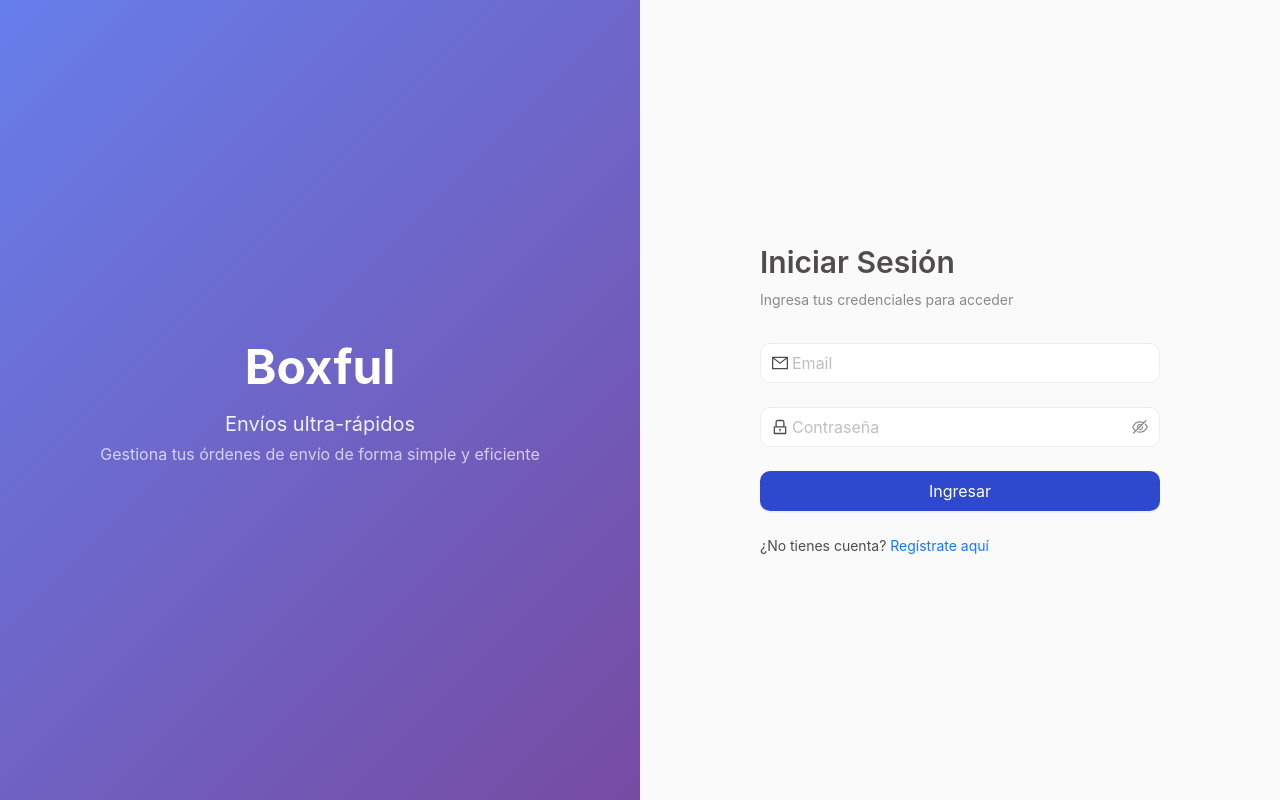
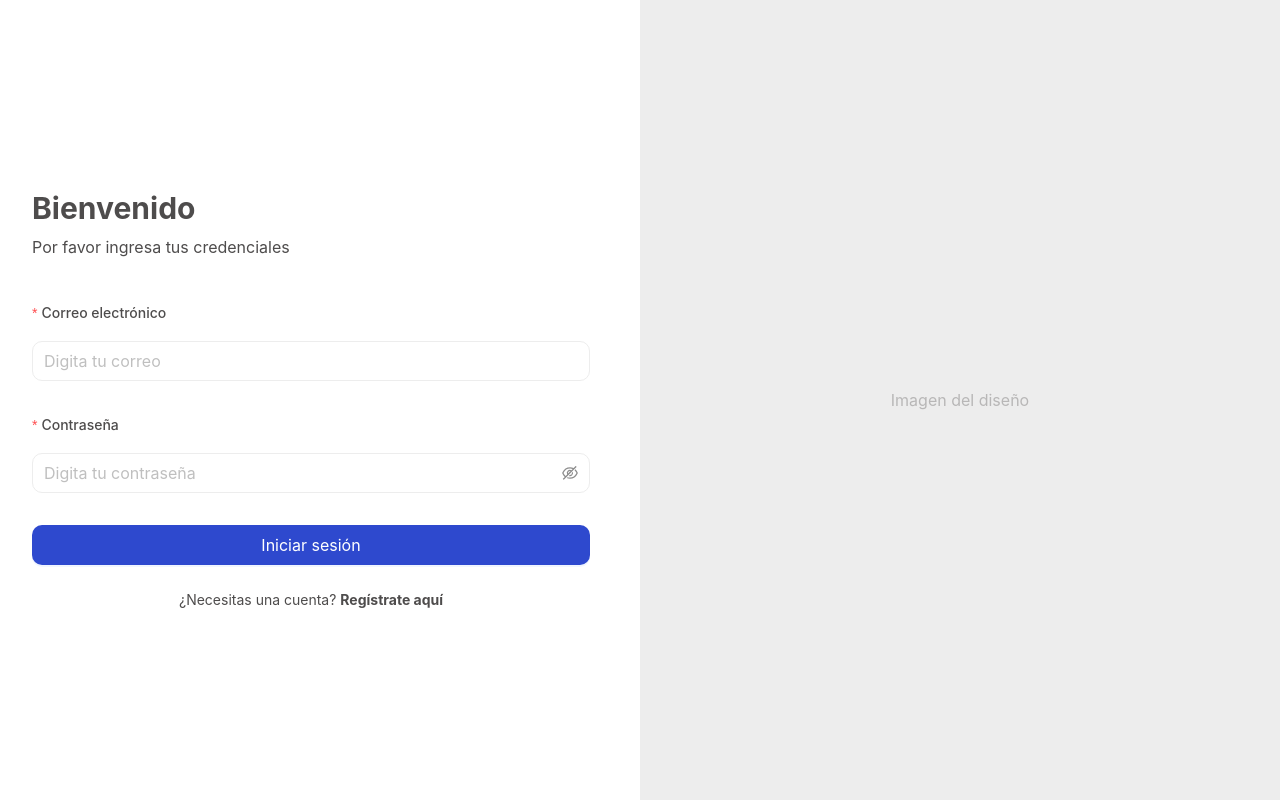
Before and after one commit to victor0899/boxful-frontend, a Next.js app: page /login in a window 1280 px wide. Built offline with nearby package versions, Linux system fonts and the light colour scheme; no server answers; a web font is replaced by a local one; what @ant-design/nextjs-registry would draw is missing.

Commit message:
feat: redesign login page to match Figma design
Update auth layout to use split-screen design with form on left and image placeholder on right. Apply Boxful color palette and specific padding (32px left, 50px right). Update LoginForm with new copy, remove input icons, and apply design system colors.

```diff
--- a/src/app/(auth)/layout.tsx
+++ b/src/app/(auth)/layout.tsx
@@ -4,6 +4,7 @@ import { useEffect } from 'react';
 import { useRouter } from 'next/navigation';
 import { Row, Col, Spin } from 'antd';
 import { useAuth } from '@/lib/auth-context';
+import { colors } from '@/lib/theme';
 
 export default function AuthLayout({ children }: { children: React.ReactNode }) {
   const { user, loading } = useAuth();
@@ -25,37 +26,38 @@ export default function AuthLayout({ children }: { children: React.ReactNode })
 
   return (
     <Row style={{ minHeight: '100vh' }}>
-      <Col
-        xs={0}
-        md={12}
-        style={{
-          background: 'linear-gradient(135deg, #667eea 0%, #764ba2 100%)',
-          display: 'flex',
-          alignItems: 'center',
-          justifyContent: 'center',
-          padding: 40,
-        }}
-      >
-        <div style={{ textAlign: 'center', color: '#fff' }}>
-          <h1 style={{ fontSize: 48, fontWeight: 700, marginBottom: 16 }}>Boxful</h1>
-          <p style={{ fontSize: 20, opacity: 0.9 }}>Envíos ultra-rápidos</p>
-          <p style={{ fontSize: 16, opacity: 0.7, marginTop: 8 }}>
-            Gestiona tus órdenes de envío de forma simple y eficiente
-          </p>
-        </div>
-      </Col>
+      {/* Left side - Form */}
       <Col
         xs={24}
-        md={12}
+        lg={12}
         style={{
           display: 'flex',
           alignItems: 'center',
           justifyContent: 'center',
-          padding: 40,
-          background: '#fafafa',
+          paddingLeft: 32,
+          paddingRight: 50,
+          paddingTop: 48,
+          paddingBottom: 48,
+          background: colors.white,
         }}
       >
-        <div style={{ width: '100%', maxWidth: 400 }}>{children}</div>
+        <div style={{ width: '100%' }}>{children}</div>
+      </Col>
+
+      {/* Right side - Image placeholder */}
+      <Col
+        xs={0}
+        lg={12}
+        style={{
+          background: colors.gray[100],
+          display: 'flex',
+          alignItems: 'center',
+          justifyContent: 'center',
+        }}
+      >
+        <div style={{ textAlign: 'center', color: colors.gray[300] }}>
+          <p style={{ fontSize: 16 }}>Imagen del diseño</p>
+        </div>
       </Col>
     </Row>
   );
--- a/src/components/auth/LoginForm.tsx
+++ b/src/components/auth/LoginForm.tsx
@@ -2,10 +2,10 @@
 
 import { useState } from 'react';
 import { Form, Input, Button, message, Typography } from 'antd';
-import { MailOutlined, LockOutlined } from '@ant-design/icons';
 import Link from 'next/link';
 import { useRouter } from 'next/navigation';
 import { useAuth } from '@/lib/auth-context';
+import { colors } from '@/lib/theme';
 import type { AxiosError } from 'axios';
 
 const { Title, Text } = Typography;
@@ -31,40 +31,45 @@ export default function LoginForm() {
 
   return (
     <>
-      <Title level={2} style={{ marginBottom: 8 }}>
-        Iniciar Sesión
+      <Title level={2} style={{ marginBottom: 8, color: colors.gray[500], fontWeight: 700 }}>
+        Bienvenido
       </Title>
-      <Text type="secondary" style={{ display: 'block', marginBottom: 32 }}>
-        Ingresa tus credenciales para acceder
+      <Text style={{ display: 'block', marginBottom: 32, color: colors.gray[500], fontSize: 16 }}>
+        Por favor ingresa tus credenciales
       </Text>
 
       <Form layout="vertical" onFinish={onFinish} size="large">
         <Form.Item
+          label={<span style={{ color: colors.gray[500], fontWeight: 500 }}>Correo electrónico</span>}
           name="email"
           rules={[
             { required: true, message: 'Ingresa tu email' },
             { type: 'email', message: 'Email no válido' },
           ]}
         >
-          <Input prefix={<MailOutlined />} placeholder="Email" />
+          <Input placeholder="Digita tu correo" />
         </Form.Item>
 
         <Form.Item
+          label={<span style={{ color: colors.gray[500], fontWeight: 500 }}>Contraseña</span>}
           name="password"
           rules={[{ required: true, message: 'Ingresa tu contraseña' }]}
         >
-          <Input.Password prefix={<LockOutlined />} placeholder="Contraseña" />
+          <Input.Password placeholder="Digita tu contraseña" />
         </Form.Item>
 
-        <Form.Item>
+        <Form.Item style={{ marginTop: 32 }}>
           <Button type="primary" htmlType="submit" loading={loading} block>
-            Ingresar
+            Iniciar sesión
           </Button>
         </Form.Item>
       </Form>
 
-      <Text>
-        ¿No tienes cuenta? <Link href="/register">Regístrate aquí</Link>
+      <Text style={{ display: 'block', textAlign: 'center', color: colors.gray[500] }}>
+        ¿Necesitas una cuenta?{' '}
+        <Link href="/register" style={{ color: colors.gray[500], fontWeight: 700 }}>
+          Regístrate aquí
+        </Link>
       </Text>
     </>
   );
```
